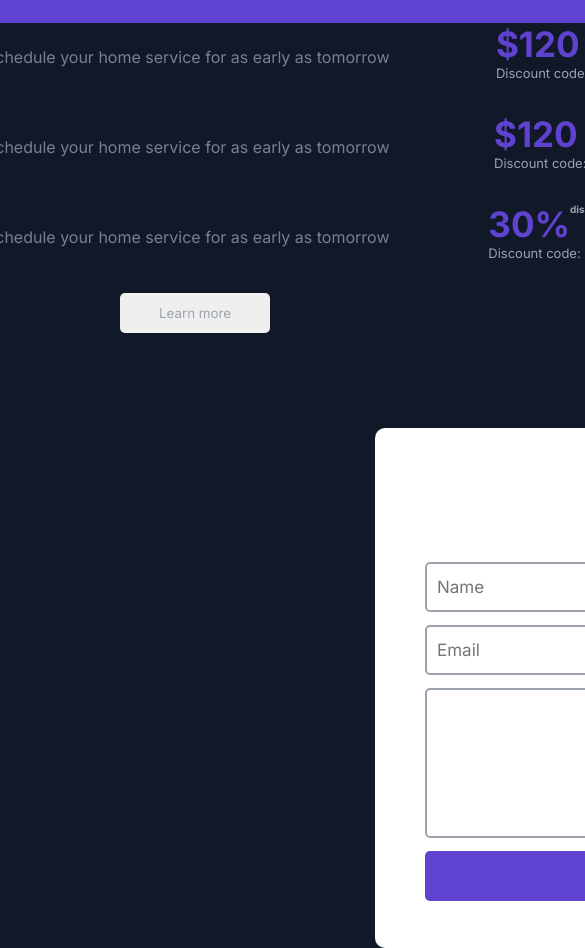
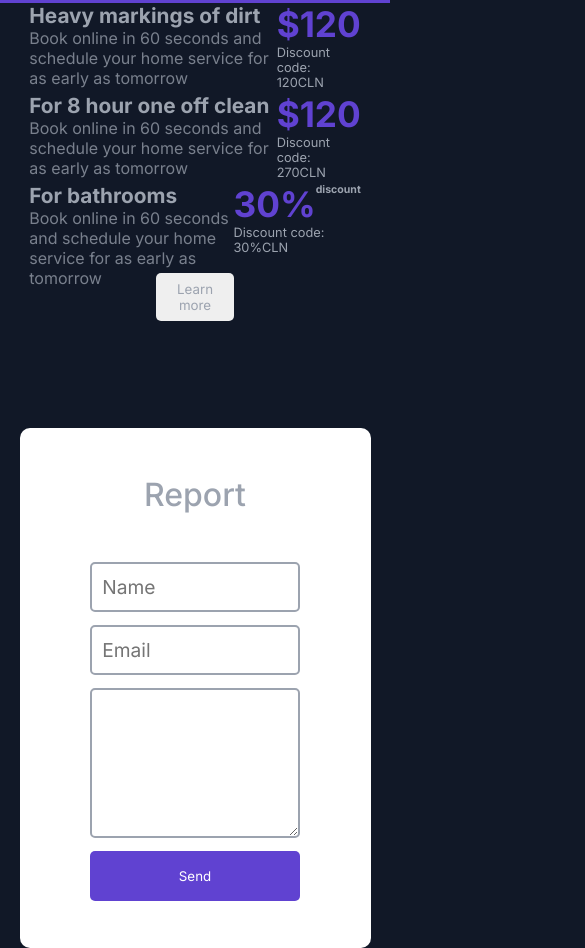
Before and after one commit to syafiqfadillah/vineyardClean, a website built with Vite: page index.html in a window 390 px wide. Shown: the part 3100-4048 px from the top of the page, 585 px wide, since content can reach past the window. Built offline with nearby package versions, Linux system fonts and the light colour scheme; some packages are replaced by stand-ins of ours.

Commit message:
fix issue and add responsive

```diff
--- a/index.html
+++ b/index.html
@@ -273,15 +273,6 @@
         </ul>
       </div>
     </footer>
-    <script
-      type="text/javascript"
-      src="https://cdn.jsdelivr.net/npm/@emailjs/browser@3/dist/email.min.js"
-    ></script>
-    <script type="text/javascript">
-      (function () {
-        emailjs.init("l2XE1auQUF2SZG2JN");
-      })();
-    </script>
     <script type="module" src="src/index.js"></script>
   </body>
 </html>
--- a/src/index.js
+++ b/src/index.js
@@ -18,9 +18,9 @@ const main = () => {
   document.getElementById("send").addEventListener("click", (e) => {
     e.preventDefault();
     const data = {
-      service_id: "service_n2zflqr",
-      template_id: "template_j31ncdi",
-      user_id: "3_tunqhcVdZ_1745E",
+      service_id: "contact_service",
+      template_id: "contact_form",
+      user_id: "l2XE1auQUF2SZG2JN",
       template_params: {
         name: document.getElementById("name").value,
         email: document.getElementById("email").value,
@@ -48,9 +48,6 @@ const main = () => {
               text: "Something went wrong!",
             });
       })
-      .catch((e) => {
-        console.error(e);
-      });
   });
 };
 
--- a/src/sass/components/_offer.sass
+++ b/src/sass/components/_offer.sass
@@ -1,4 +1,5 @@
 #offer
+	width: 100%
 	height: 880px
 	display: flex
 	flex-direction: column
@@ -8,28 +9,29 @@
 		flex-direction: row
 		justify-content: space-evenly
 		.offer-article
-			width: 300px
+			width: 30%
 			display: flex
 			flex-direction: column
-			justify-content: space-between
+			justify-content: space-around
 			#protect
 				color: color("primary")
 		.offer-details
+			width: 50%
 			#list-reasons
+				height: 205px
 				display: flex
 				flex-wrap: wrap
 				justify-content: space-between
 				align-items: center
-				width: 800px
-				height: 205px
 	.limited-offers
+		width: 100%
 		height: 430px
 		display: flex
 		flex-direction: column
 		align-items: center
 		justify-content: space-between
 		.limited-offers-brand
-			width: 1400px
+			width: 100%
 			height: 100px
 			display: flex
 			justify-content: center
@@ -38,11 +40,12 @@
 			.limited-offers-heading
 				color: color("white")
 		.offers-container
+			width: 100%
 			display: flex
 			flex-direction: column
 			align-items: center
 			.offer
-				width: 890px
+				width: 85%
 				height: 90px
 				display: flex
 				flex-direction: row
@@ -50,21 +53,29 @@
 				.offer-text
 					display: flex
 					flex-direction: column
-					align-content: space-between
 					h4
-						font-size: 20px
+						font-size: 1.3em
 				.offer-price
 					display: flex
 					flex-direction: column
+
 					h4
 						color: color("primary")
 						display: flex
 						flex-direction: row
-						font-size: 35px
+						font-size: 2.2em
 					pre
-						font-size: 10px
+						font-size: 0.3em
 					span
-						font-size: 13px
+						font-size: 0.8em
 			.btn-primary-outline
-				width: 150px
-				height: 40px
+				width: 20%
+				height: 15%
+
+@media screen and (max-width: 768px)
+	.offer
+		.offers-container
+			width: 130%
+			.offer-details
+				#list-reasons
+					width: 50%
--- a/src/sass/components/_report.sass
+++ b/src/sass/components/_report.sass
@@ -1,9 +1,9 @@
 .report
-  width: 1350px
+  width: 100%
   display: flex
   justify-content: center
   .report-wrapper
-    width: 600px
+    width: 40%
     height: 520px
     display: flex
     flex-direction: column
@@ -11,15 +11,14 @@
     align-items: center
     border-radius: 10px
     background-color: color("white")
-    .report-header
-      font-size: 40px
     .form-report
       .form
         display: flex
         flex-direction: column
         justify-content: center
+        align-items: center
         #name, #email, #sentences, .btn-primary
-          width: 500px
+          width: 100%
           height: 50px
         #name, #email, #sentences
           margin-bottom: 13px
@@ -27,9 +26,23 @@
           border-radius: 5px
         #name, #email, .btn-primary
           height: 50px
+        #name, #email, #sentences
+          padding: 3%
         #name, #email
-          font-size: 17px
-          padding-left: 10px
+          font-size: 1.2em
         #sentences
           height: 150px
-          padding: 10px
+
+@media screen and (max-width: 768px)
+  .report
+    .report-wrapper
+      width: 60%
+
+@media screen and (max-width: 567px)
+  .report
+    .report-wrapper
+      width: 90%
+      .form-report
+        .form
+          #name, #email, #sentences, .btn-primary
+            width: 60%
```
Also changed, not shown: 2 other files.
